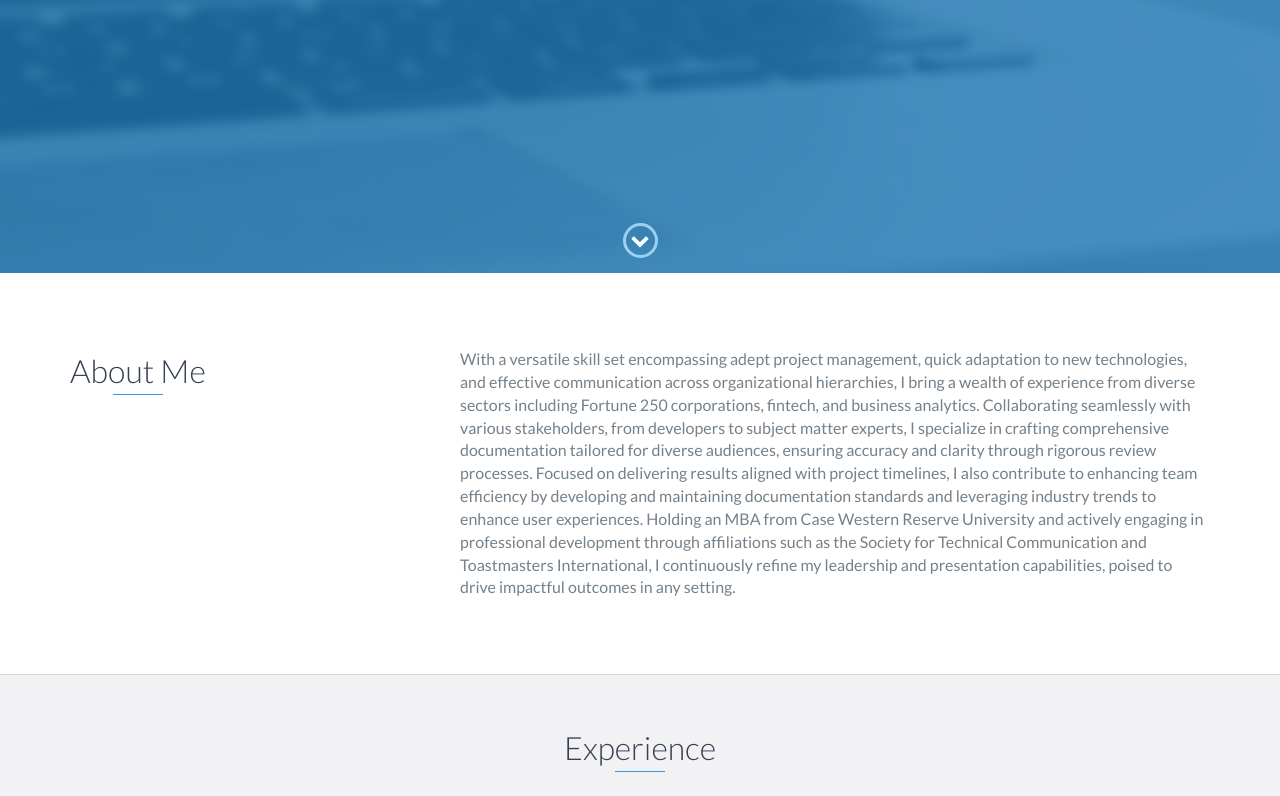
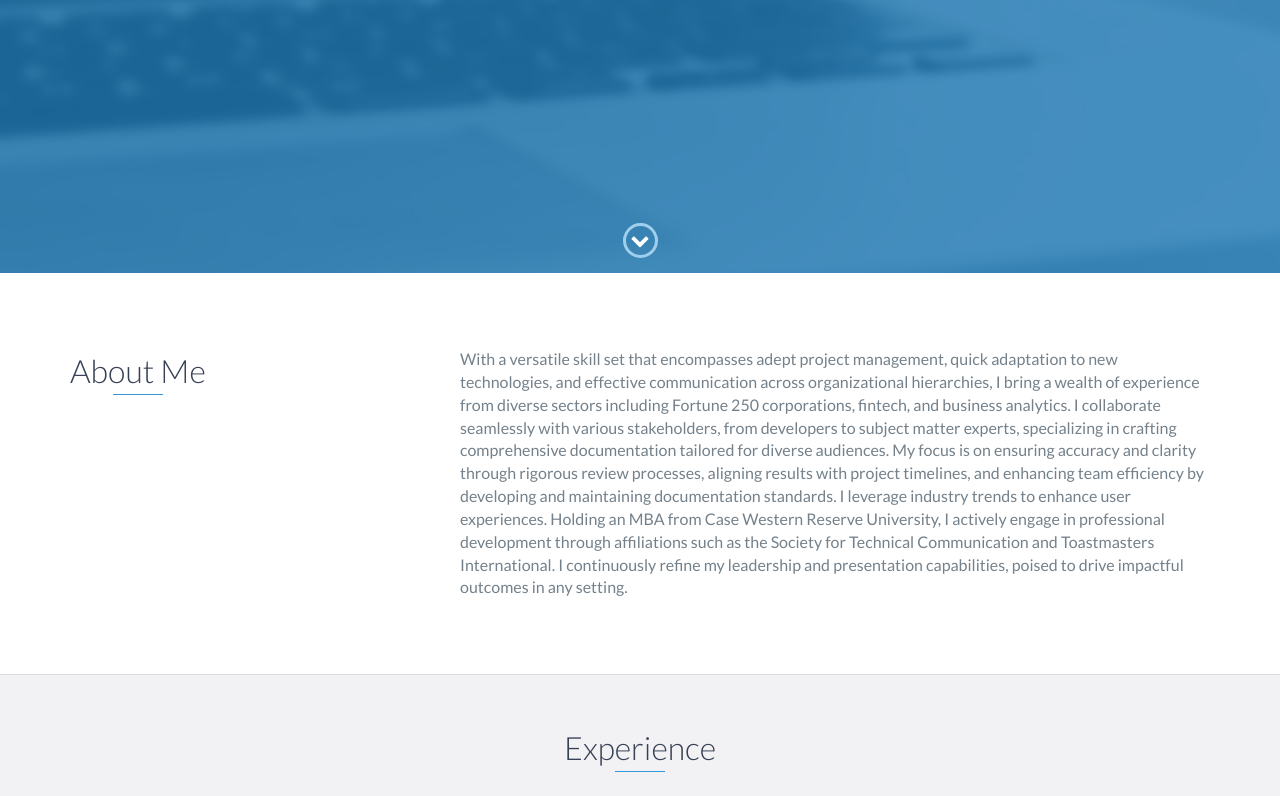
Before and after one commit to janeanvoss/portfolio, a website: page index.html in a window 1280 px wide. Shown: the part 527-1323 px from the top of the page. Drawn offline with nearby package versions, Linux system fonts and the light colour scheme.

Commit message:
update about section

```diff
--- a/index.html
+++ b/index.html
@@ -73,7 +73,7 @@
                 </div>
                 <div class="col-md-8">
                       <p>
-                       With a versatile skill set encompassing adept project management, quick adaptation to new technologies, and effective communication across organizational hierarchies, I bring a wealth of experience from diverse sectors including Fortune 250 corporations, fintech, and business analytics. Collaborating seamlessly with various stakeholders, from developers to subject matter experts, I specialize in crafting comprehensive documentation tailored for diverse audiences, ensuring accuracy and clarity through rigorous review processes. Focused on delivering results aligned with project timelines, I also contribute to enhancing team efficiency by developing and maintaining documentation standards and leveraging industry trends to enhance user experiences. Holding an MBA from Case Western Reserve University and actively engaging in professional development through affiliations such as the Society for Technical Communication and Toastmasters International, I continuously refine my leadership and presentation capabilities, poised to drive impactful outcomes in any setting.
+                       With a versatile skill set that encompasses adept project management, quick adaptation to new technologies, and effective communication across organizational hierarchies, I bring a wealth of experience from diverse sectors including Fortune 250 corporations, fintech, and business analytics. I collaborate seamlessly with various stakeholders, from developers to subject matter experts, specializing in crafting comprehensive documentation tailored for diverse audiences. My focus is on ensuring accuracy and clarity through rigorous review processes, aligning results with project timelines, and enhancing team efficiency by developing and maintaining documentation standards. I leverage industry trends to enhance user experiences. Holding an MBA from Case Western Reserve University, I actively engage in professional development through affiliations such as the Society for Technical Communication and Toastmasters International. I continuously refine my leadership and presentation capabilities, poised to drive impactful outcomes in any setting.
 		      </p>
                 </div>
             </div>
```
